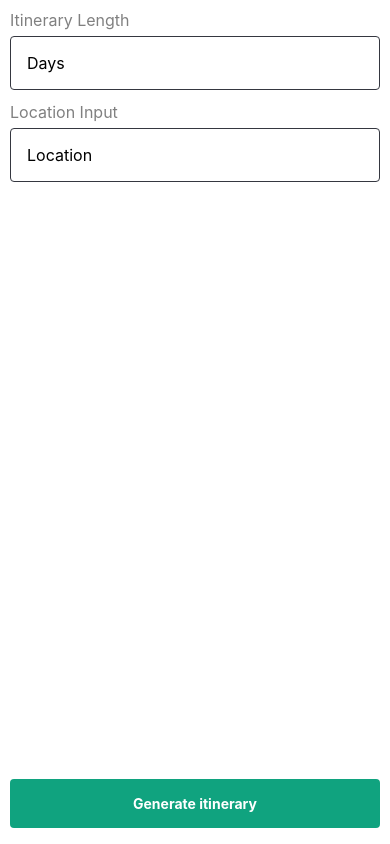
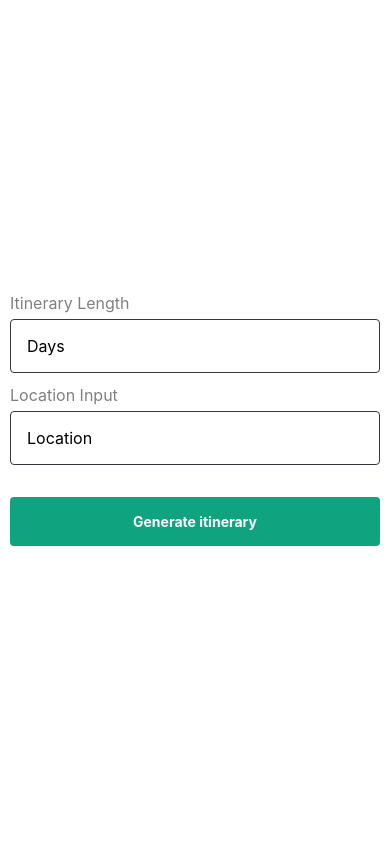
Before and after one commit to andrewliu26/Voyager, a React Native app in the folder Voyager/front-end/: screen / in a window 390 px wide. Built offline with nearby package versions, Linux system fonts and the light colour scheme.

Commit message:
added scroll functionality for generated itinerary page

```diff
--- a/Voyager/front-end/App.js
+++ b/Voyager/front-end/App.js
@@ -1,6 +1,6 @@
 import React, { useState } from 'react';
 import { StatusBar } from "expo-status-bar";
-import {StyleSheet, Text, View, TextInput, Pressable, SafeAreaView, Alert, Image} from "react-native";
+import {StyleSheet, Text, View, TextInput, Pressable, SafeAreaView, Alert, Image, ScrollView } from "react-native";
 import { generateItinerary, searchLocation } from "./api";
 import ipConfig from "./config/ipConfig"
 
@@ -63,9 +63,12 @@ export default function GeneratingItinerariesScreen () {
                 <Text style={styles.title}>
                     Here is your generated itinerary 💡
                 </Text>
-                <Text style={styles.result}>{result.response}</Text>
+                <ScrollView style={styles.scrollView}>
+                    <Text style={styles.result}>{result.response}</Text>
+
+                </ScrollView>
                 <Pressable onPress={onTryAgain} style={styles.button}>
-                    <Text style={styles.buttonText}>Try again</Text>
+                    <Text style={styles.buttonText}>Back to Generate Itinerary</Text>
                 </Pressable>
             </SafeAreaView>
         );
@@ -107,10 +110,15 @@ const styles= StyleSheet.create({
         justifyContent: "center",
         margin: 10,
     },
+    scrollView: {
+        marginHorizontal: 0,
+        paddingVertical: 0,
+    },
 
     title: {
         fontSize: 22,
         fontWeight: "bold",
+        marginVertical: 10,
     },
 
     input:{
@@ -142,7 +150,7 @@ const styles= StyleSheet.create({
     },
 
     button: {
-        marginTop: "auto",
+        marginTop: 20,
         backgroundColor: "#10a37f",
         padding: 16,
         borderRadius: 4,
```
